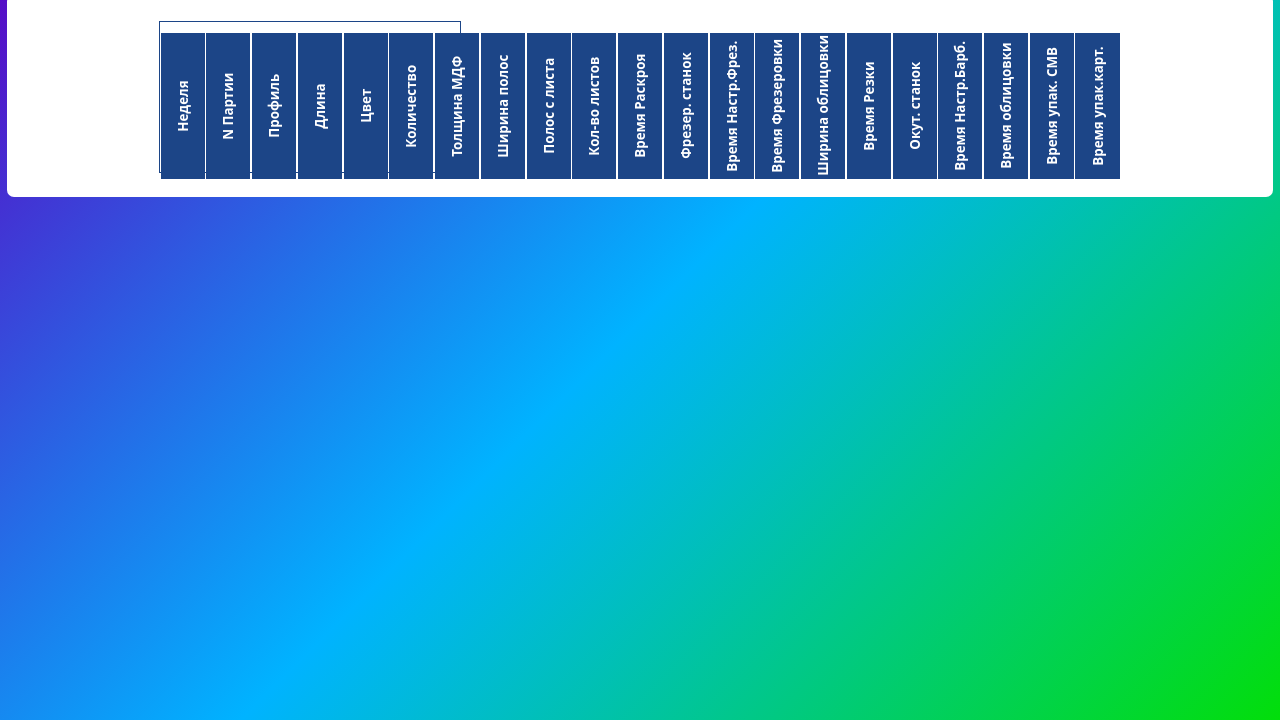
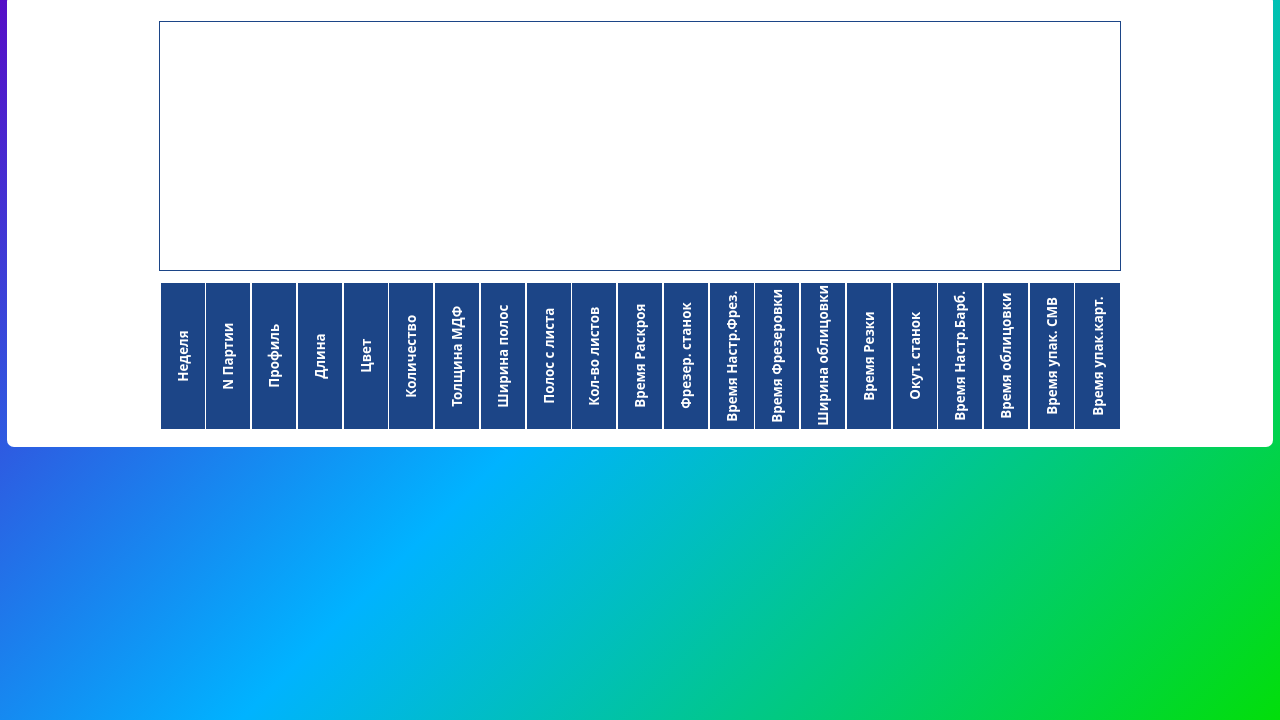
Before and after one commit to omcprofil/fa3, a plain HTML site: page profile.html in a window 1280 px wide. Shown: the part 80-800 px from the top of the page. Drawn offline with Linux system fonts and the light colour scheme; no server answers.

Commit message:
canvas red

```diff
--- a/css/profile.css
+++ b/css/profile.css
@@ -33,8 +33,7 @@ p {
 
 .gant {
     width: 962px;
-    /* height: 250px; */
-    height: 0;
+    height: 250px;
     margin: 0 auto;
 }
 
--- a/js/profile.js
+++ b/js/profile.js
@@ -12,7 +12,7 @@ function chart(canvas, data) {
     canvas.height = HEIGHT
 }
 
-// chart(document.getElementById('canvas'))
+chart(document.getElementById('canvas'))
 
 const HEAD = document.createElement('tr')
 HEAD.innerHTML = `<th>Неделя</th>
```
